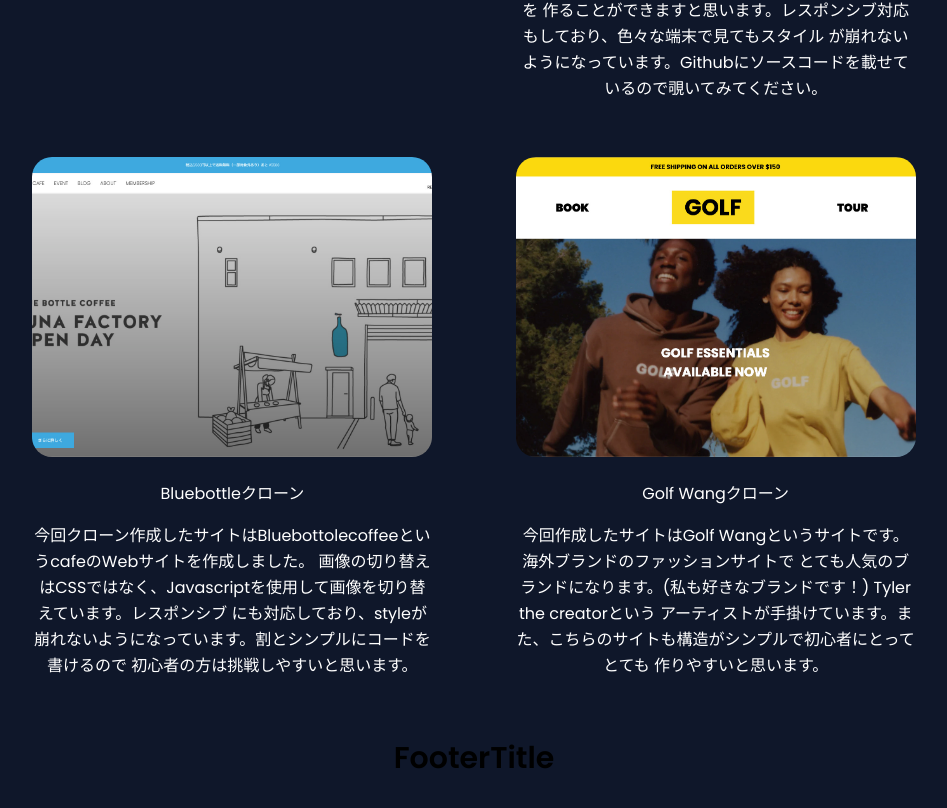
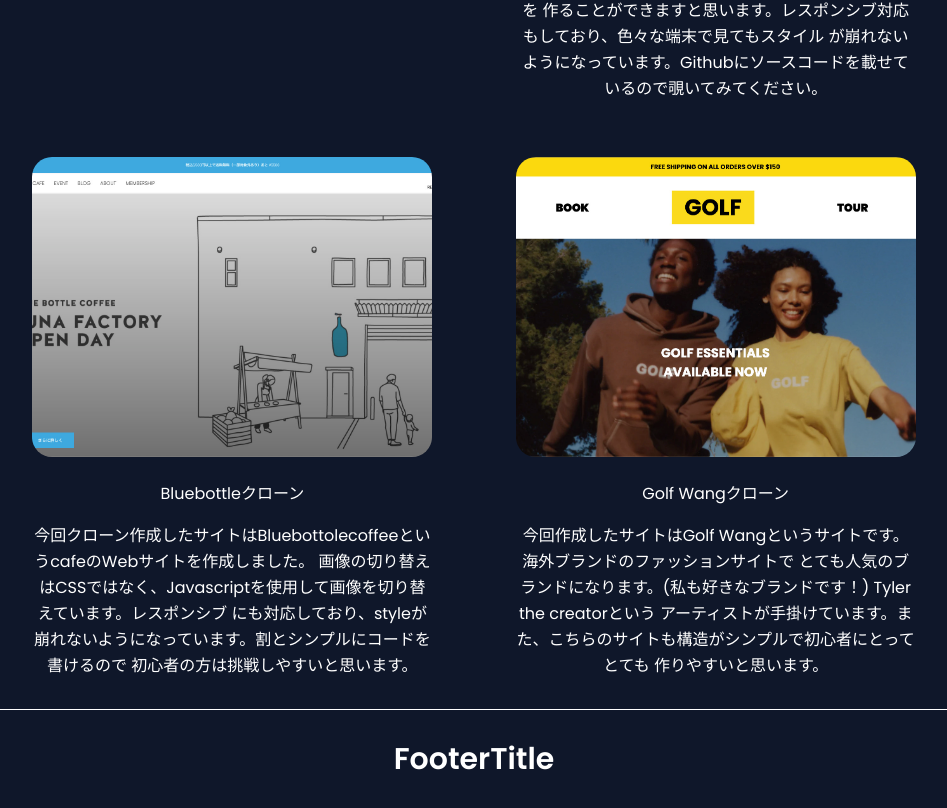
Before and after one commit to Ydayo/next-microcms, a Next.js app: page / in a window 1280 px wide. Shown: the part 1339-2147 px from the top of the page, without its empty margins (166-1113 px from the left). Built offline with nearby package versions, Linux system fonts and the light colour scheme.

Commit message:
style: ボーダーを追加

```diff
--- a/src/components/footer/Footer.module.css
+++ b/src/components/footer/Footer.module.css
@@ -4,9 +4,11 @@
   justify-content: center;
   text-align: center;
   align-items: center;
+  border-top: 1px solid white;
 }
 
 .footer-title {
   font-size: 30px;
   font-weight: 600;
+  color: white;
 }
```
